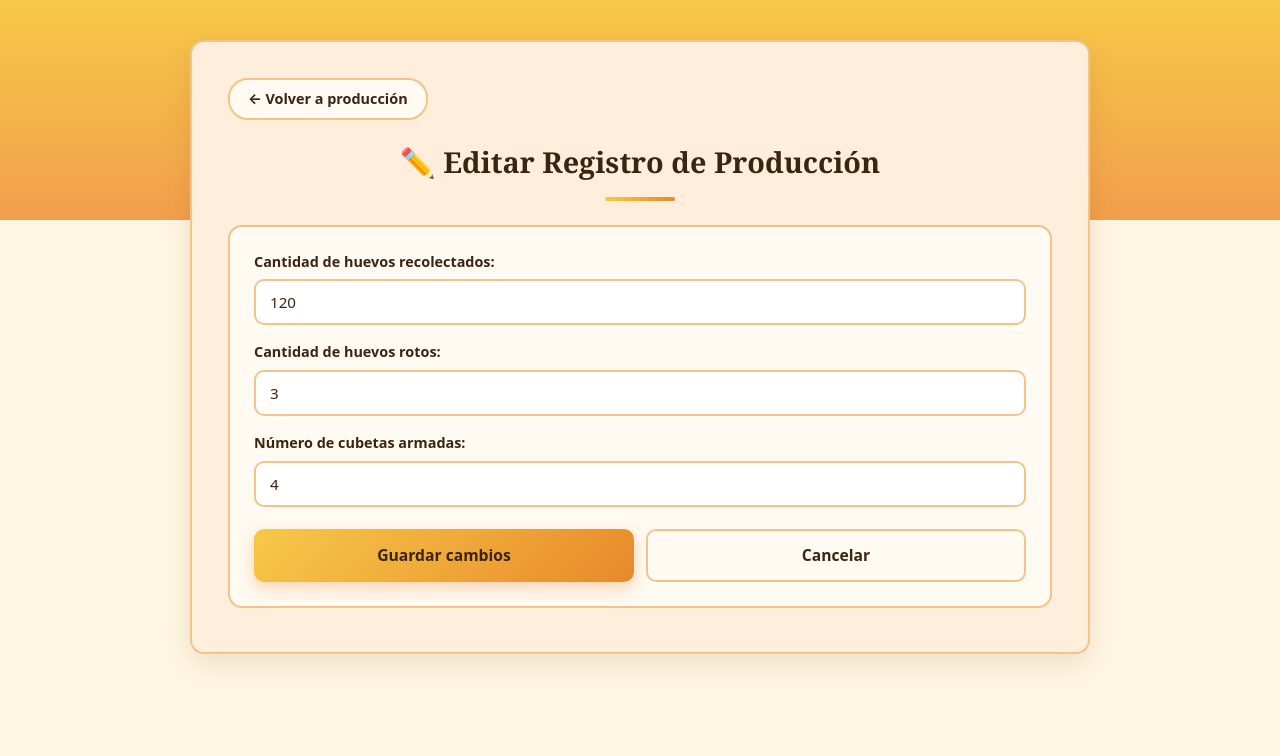
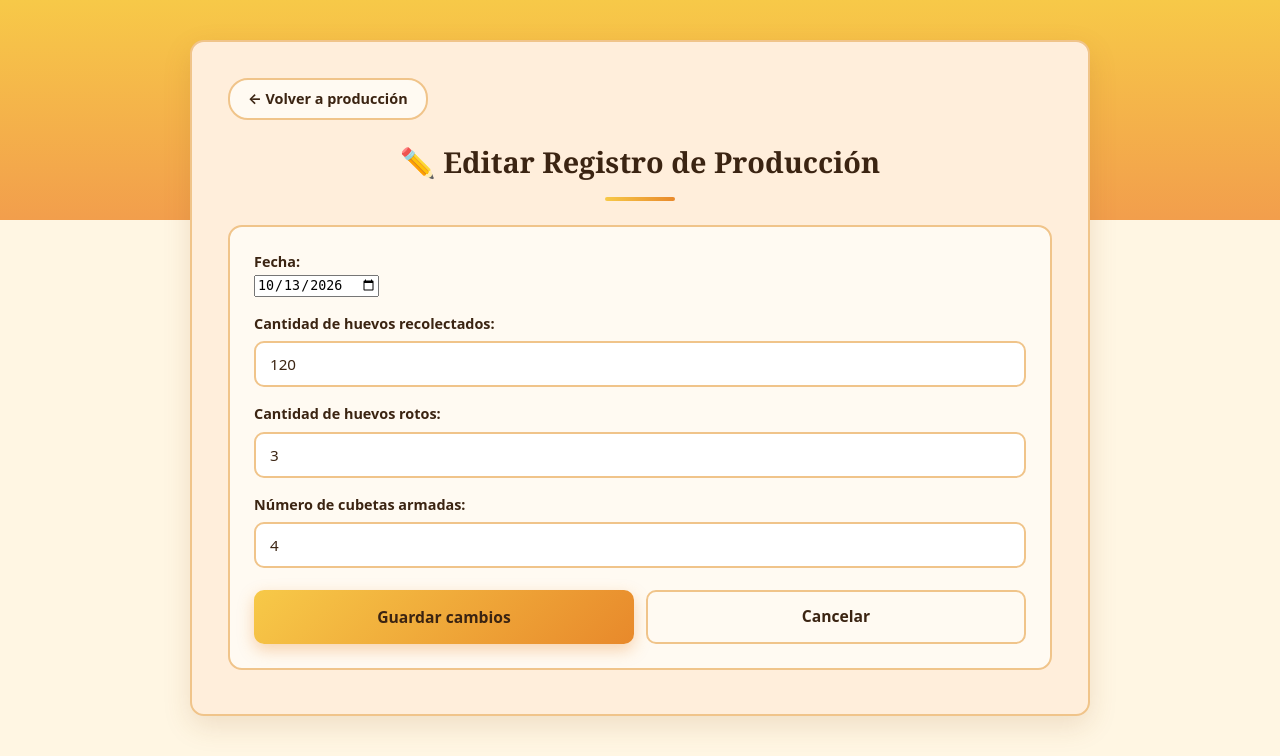
Before and after one commit to johancal30-ui/Galpon_Proyecto, a Django app: page /produccion/editar/4/ in a window 1280 px wide. Shown: the top 756 px of the page. Run offline with Django 5.2, Linux system fonts and the light colour scheme; data comes from the database, SQL or seed files in the repository; parts of the project's set-up code (start-up, migrations or seed data) failed here and were passed over.

Commit message:
arreglando el produccion para la fecha

```diff
--- a/Galpon_Proyecto/templates/produccion.html
+++ b/Galpon_Proyecto/templates/produccion.html
@@ -200,6 +200,9 @@
 
         <form method="post">
             {% csrf_token %}
+            <label for="fecha">Fecha:</label>
+            <input type="date" id="fecha" name="fecha" value="{{ hoy|date:'Y-m-d' }}" max="{{ hoy|date:'Y-m-d' }}">
+
             <label for="cantidad_huevos">Cantidad de huevos recolectados:</label>
             <input type="text" inputmode="numeric" id="cantidad_huevos" name="cantidad_huevos" placeholder="Ej: 1200">
 
@@ -208,9 +211,6 @@
 
             <label for="cantidad_cubetas">Número de cubetas armadas:</label>
             <input type="text" inputmode="numeric" id="cantidad_cubetas" name="cantidad_cubetas" placeholder="Ej: 40">
-
-            <label for="fecha">Fecha:</label>
-            <input type="date" id="fecha" name="fecha" value="{{ hoy|date:'Y-m-d' }}">
 
             <button type="submit">Guardar registro</button>
         </form>
--- a/Galpon_Proyecto/templates/produccion_editar.html
+++ b/Galpon_Proyecto/templates/produccion_editar.html
@@ -200,6 +200,9 @@
 
         <form method="post">
             {% csrf_token %}
+            <label for="fecha">Fecha:</label>
+            <input type="date" id="fecha" name="fecha" value="{{ registro.fecha|date:'Y-m-d' }}">
+
             <label for="cantidad_huevos">Cantidad de huevos recolectados:</label>
             <input type="text" inputmode="numeric" id="cantidad_huevos" name="cantidad_huevos" value="{{ registro.cantidad_huevos }}">
 
--- a/Galpon_Proyecto/views.py
+++ b/Galpon_Proyecto/views.py
@@ -4,7 +4,7 @@ from django.contrib.auth.decorators import login_required, user_passes_test
 from django.db.models import Sum, Avg
 from django.utils import timezone
 from datetime import date
-from django.utils import datetime
+from datetime import datetime
 from .models import (RegistroProduccion, RegistroConsumo, RegistroMortalidad,Venta, Alimento, Inventario, AlertaStock, GastoOperativo)
 from .forms import (RegistroConsumoForm, RegistroMortalidadForm,VentaForm, AlimentoForm, InventarioForm, GastoOperativoForm)
 #creado por johan para descargar reporte excel:
```
